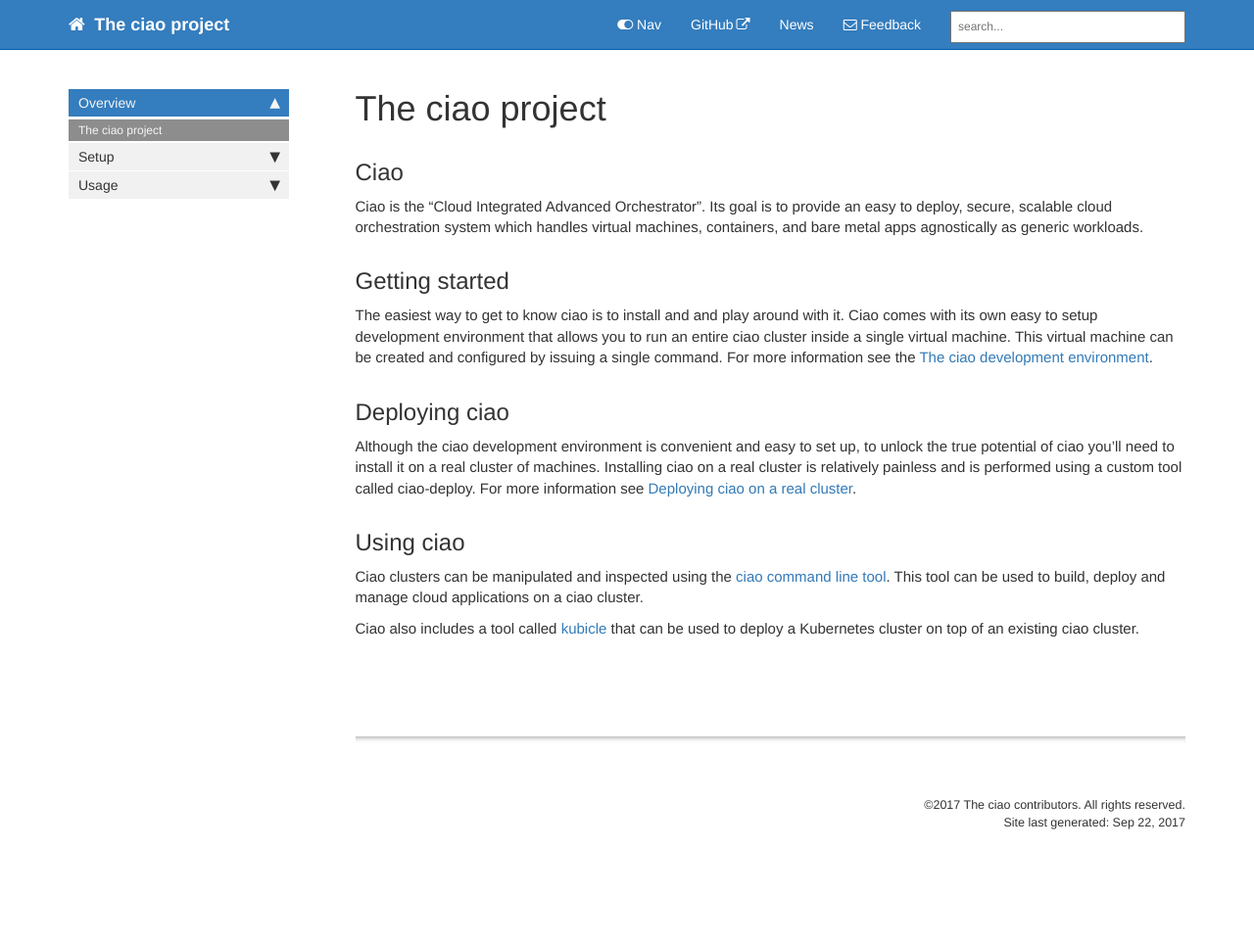
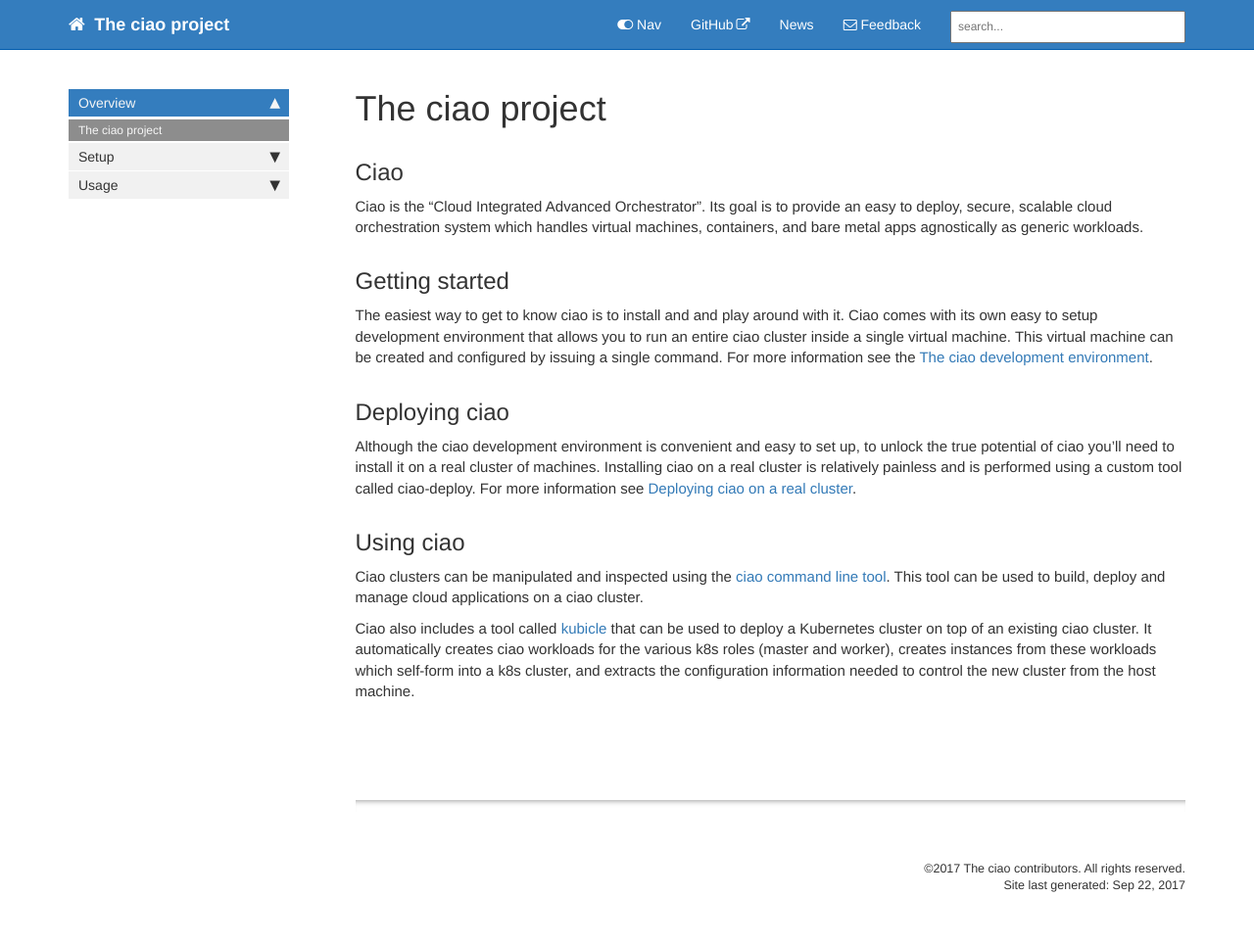
Before and after one commit to Ciao-Project/ciao-project.github.io, a Jekyll site: the page built from ciao/index.md, in a window 1280 px wide. Shown: the whole page at 98% size. Built offline with Jekyll 4.4.1, drawn with Linux system fonts in a browser that asks for light colours; nearby versions of some CDN libraries; comment, search, counter and statistics services are not loaded; before the commit the page ends 900 px from its top, so only the background shows below that.

Commit message:
Updated kubicle description
Added some clarification about what kubicle is.

Signed-off-by: Mark Ryan <mark.d.ryan@intel.com>

```diff
--- a/ciao/index.md
+++ b/ciao/index.md
@@ -33,4 +33,8 @@ Ciao clusters can be manipulated and inspected using the
 and manage cloud applications on a ciao cluster.
 
 Ciao also includes a tool called [kubicle](kubicle.html) that can be used to
-deploy a Kubernetes cluster on top of an existing ciao cluster.
+deploy a Kubernetes cluster on top of an existing ciao cluster.  It
+automatically creates ciao workloads for the various k8s roles (master and
+worker), creates instances from these workloads which self-form into a k8s
+cluster, and extracts the configuration information needed to control the new
+cluster from the host machine.
```
